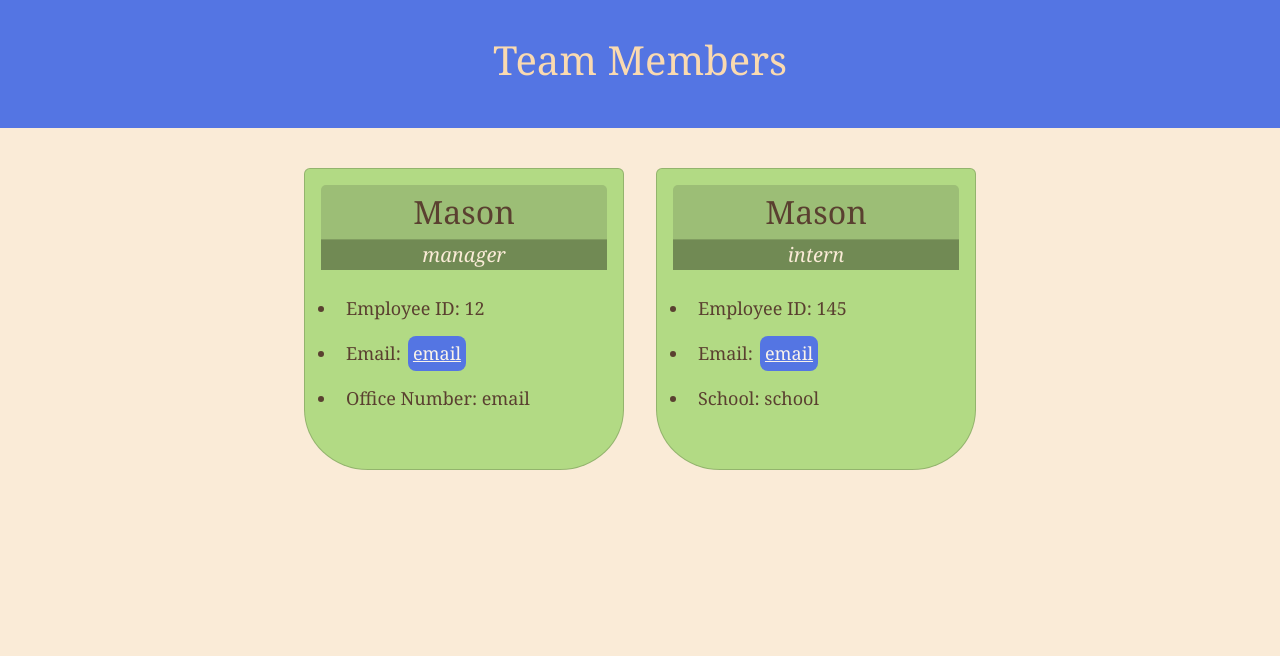
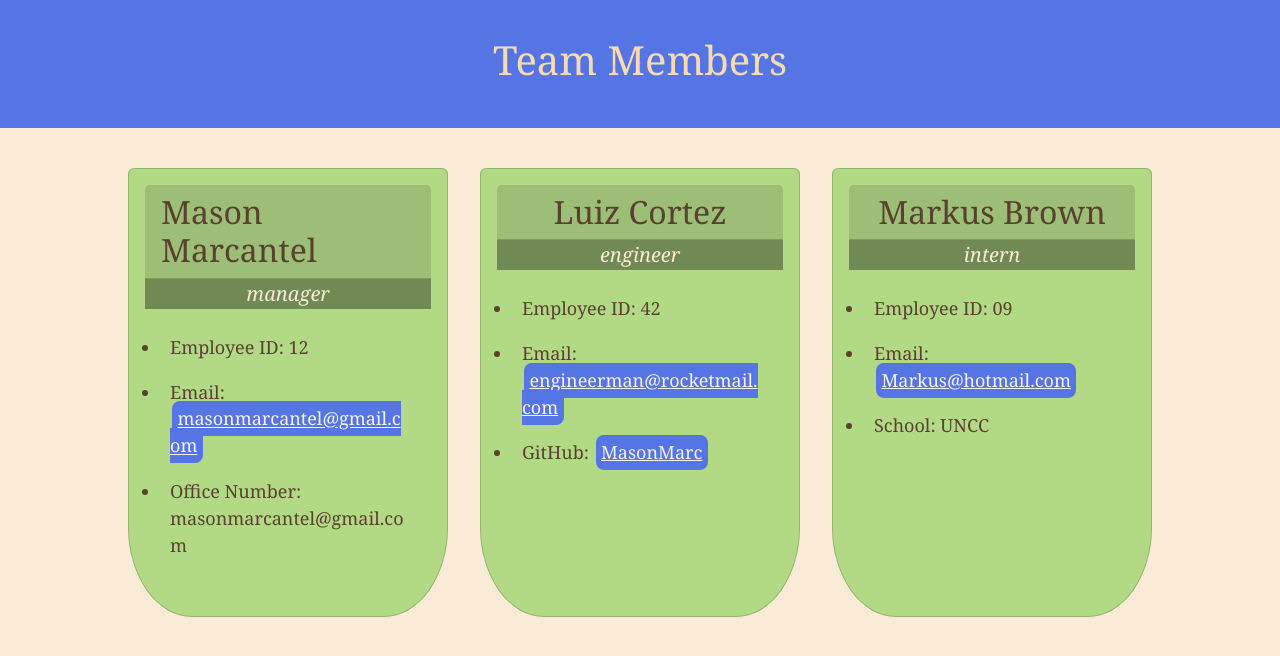
Before and after one commit to MasonMarc/Team-Profile-Generator, a plain HTML site: page dist/team.html in a window 1280 px wide. Drawn offline with nearby package versions, Linux system fonts and the light colour scheme.

Commit message:
made readme

```diff
--- a/dist/team.html
+++ b/dist/team.html
@@ -81,23 +81,34 @@
             <div class="container-fluid">
                 <div class="row display-flex justify-content-center mt-4 ">
                     <article class="card col-md-3 col-sm-8 m-3 p-3">
-                        <h2 class="card-header">Mason</h2>
+                        <h2 class="card-header">Mason Marcantel</h2>
                         <em>manager</em>
                         <ul class="card-body">
                             <li class="card-text">Employee ID: 12</li>
-                            <li class="card-text">Email: <a href="mailto:email">email</a>
+                            <li class="card-text">Email: <a href="mailto:masonmarcantel@gmail.com">masonmarcantel@gmail.com</a>
                             </li>
-                            <li class="card-text">Office Number: email</li>
+                            <li class="card-text">Office Number: masonmarcantel@gmail.com</li>
                         </ul>
                     </article>
 
         <article class="card col-md-3 col-sm-8 m-3 p-3">
-                <h2 class="card-header">Mason</h2>
+                <h2 class="card-header">Luiz Cortez</h2>
+                <em>engineer</em>
+                <ul class="card-body">
+                    <li class="card-text">Employee ID: 42</li>
+                    <li class="card-text">Email: <a href="mailto:engineerman@rocketmail.com">engineerman@rocketmail.com</a></li>
+                    <li class="card-text">GitHub: <a href="https://github.com/MasonMarc" target="_blank">MasonMarc</a>
+                    </li>
+                </ul>
+            </article>
+
+        <article class="card col-md-3 col-sm-8 m-3 p-3">
+                <h2 class="card-header">Markus Brown</h2>
                 <em>intern</em>
                 <ul class="card-body">
-                    <li class="card-text">Employee ID: 145</li>
-                    <li class="card-text">Email: <a href="mailto:email">email</a></li>
-                    <li class="card-text">School: school</li>
+                    <li class="card-text">Employee ID: 09</li>
+                    <li class="card-text">Email: <a href="mailto:Markus@hotmail.com">Markus@hotmail.com</a></li>
+                    <li class="card-text">School: UNCC</li>
                 </ul>
             </article>
   <body><html>
```
Also changed, not shown: README.md, assets/Teamsh.png (added).
